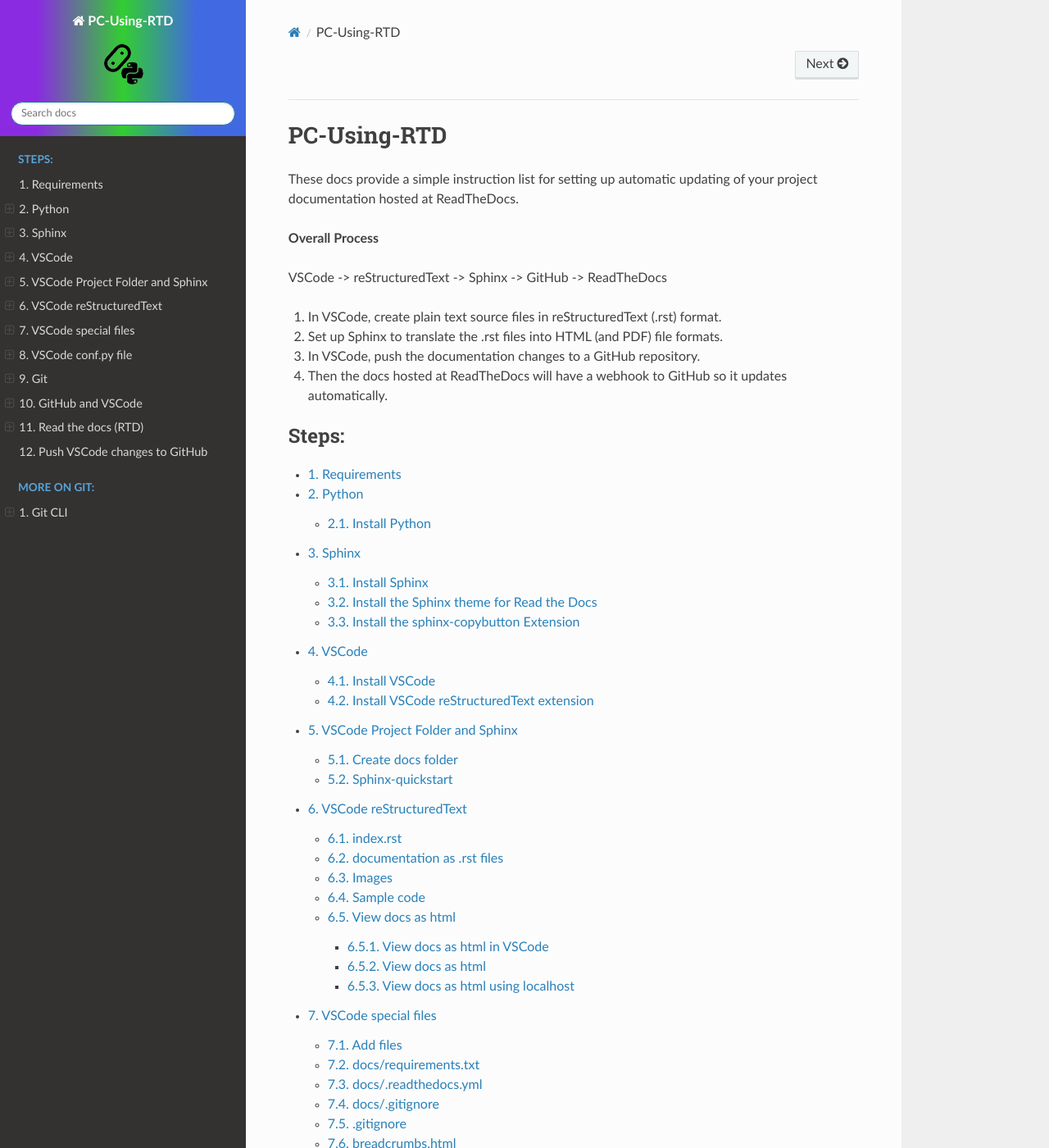
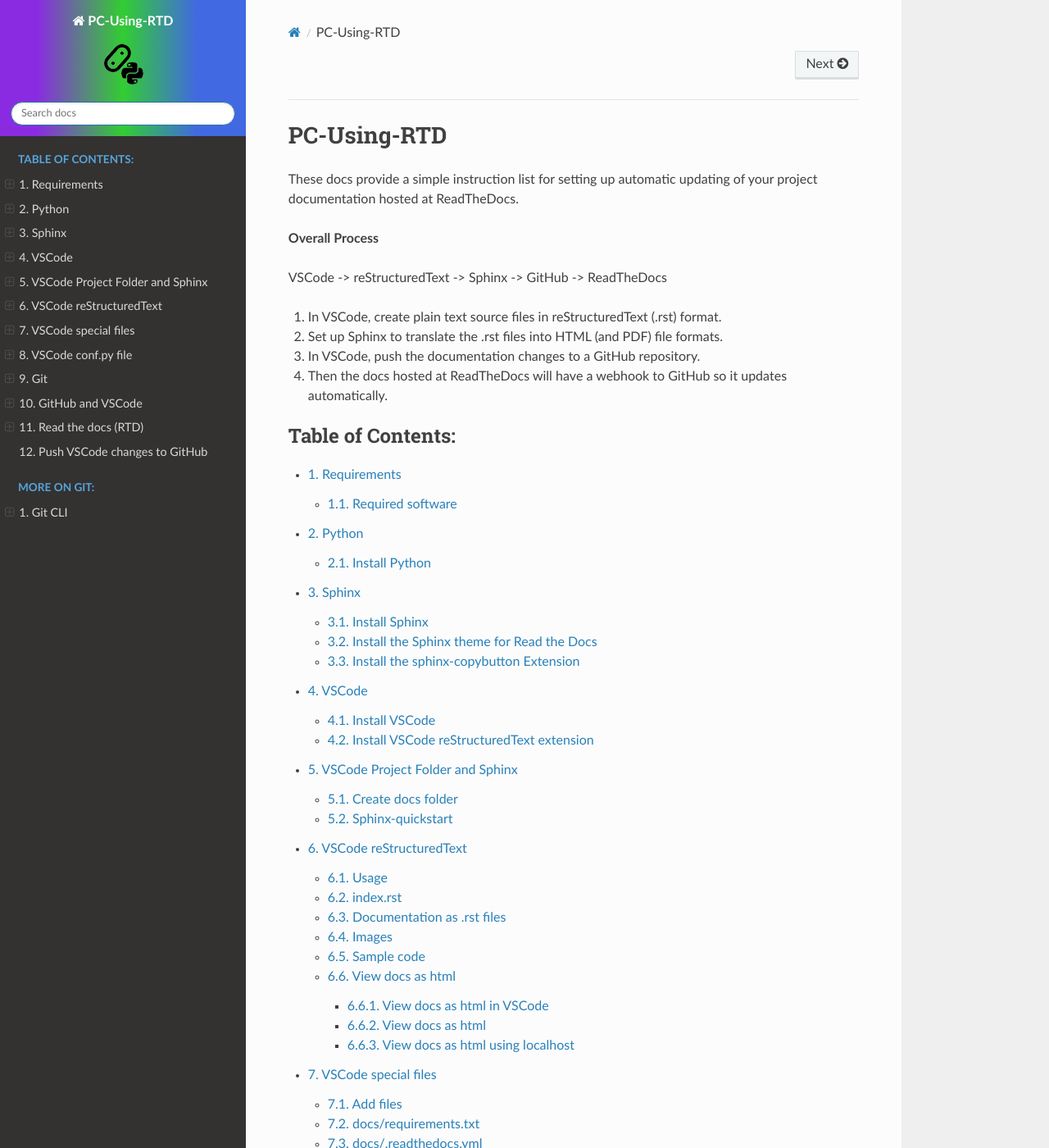
Before and after one commit to gmc-code/PC-Using-RTD, a Sphinx documentation site: the page built from docs/index.rst, in a window 1280 px wide and 1400 px high. Shown: the whole window at 82% size. Built offline with Sphinx 7.4.7 and the Read the Docs theme 2.0.0, drawn with Linux system fonts in a browser that asks for light colours; some of the changed lines change nothing that is shown.

Commit message:
Headings updated

```diff
--- a/docs/conf.py
+++ b/docs/conf.py
@@ -86,9 +86,9 @@
 # see https://sphinxguide.readthedocs.io/en/latest/sphinx_basics/settings.html for latex code
 
 
-latex_engine = 'pdflatex'
+latex_engine = 'xelatex'  # pdflatex'
 latex_elements = {
-    # ADDED BY ME TO TEST
+    # need to use svgcolour names for title and tip border
     'passoptionstopackages': r'\PassOptionsToPackage{svgnames}{xcolor}',
     #
     # The paper size ('letterpaper' or 'a4paper').
@@ -96,8 +96,8 @@
     'papersize': 'a4paper',
     'releasename': " ",
     # Sonny, Lenny, Glenn, Conny, Rejne, Bjarne and Bjornstrup
-    # 'fncychap': '\\usepackage[Lenny]{fncychap}',
-    'fncychap': '\\usepackage{fncychap}',
+    'fncychap': '\\usepackage[Rejne]{fncychap}',
+    # 'fncychap': '\\usepackage{fncychap}',
     'fontpkg': '\\usepackage{amsmath,amsfonts,amssymb,amsthm}',
 
     'figure_align': 'htbp',
@@ -134,41 +134,33 @@
         %%%%\doublespacing
         \singlespacing
 
-        %%%%%%%%%%% attempt to remove chapter v space before it
-        \usepackage{etoolbox} % provides macros for patching macros
-        \makeatletter
-        \patchcmd{\@makechapterhead}{50\p@}{0\p@}{}{}
-        \patchcmd{\@makeschapterhead}{50\p@}{0\p@}{}{}
-        \makeatother
-
         %%%%%%%%%%% datetime
         \usepackage{datetime}
 
         \newdateformat{MonthYearFormat}{%
             \monthname[\THEMONTH], \THEYEAR}
 
+        %%% page
+        \fancyfoot[LO, LE]{\thepage}
 
-        %%% page number
-        \fancyfoot[CO, CE]{\thepage}
-
-        \renewcommand{\headrulewidth}{0.5pt}
-        \renewcommand{\footrulewidth}{0.5pt}
+        %%%\renewcommand{\headrulewidth}{0.3pt}
+        %%%\renewcommand{\footrulewidth}{0.3pt}
 
         \RequirePackage{tocbibind} %%% comment this to remove page number for following
-        \addto\captionsenglish{\renewcommand{\contentsname}{Table of contents}}
+        % \addto\captionsenglish{\renewcommand{\contentsname}{Table of contents}}
         % \addto\captionsenglish{\renewcommand{\chaptername}{Chapter}}
 
 
         %%reduce spacing for itemize
-        \usepackage{enumitem}
-        \setlist{nosep}
+        % \usepackage{enumitem}
+        % \setlist{nosep}
 
-        %%%%%%%%%%% Quote Styles at the top of chapter
-        \usepackage{epigraph}
-        \setlength{\epigraphwidth}{0.8\columnwidth}
-        \newcommand{\chapterquote}[2]{\epigraphhead[60]{\epigraph{\textit{#1}}{\textbf {\textit{--#2}}}}}
+        %%%%%%%%%%% Quote Styles at the top of chapter  use by reST directive: .. epigraph::
+        %  \usepackage{epigraph}
+        % \setlength{\epigraphwidth}{0.8\columnwidth}
+        % \newcommand{\chapterquote}[2]{\epigraphhead[60]{\epigraph{\textit{#1}}{\textbf {\textit{--#2}}}}}
         %%%%%%%%%%% Quote for all places except Chapter
-        \newcommand{\sectionquote}[2]{{\quote{\textit{``#1''}}{\textbf {\textit{--#2}}}}}
+        % \newcommand{\sectionquote}[2]{{\quote{\textit{``#1''}}{\textbf {\textit{--#2}}}}}
     ''',
 
 
@@ -184,7 +176,7 @@
             \vspace{0mm}
             \begin{figure}[!h]
                 \centering
-                \includegraphics[scale=0.3]{logo.png}
+                \includegraphics[scale=1.0]{logo.png}
             \end{figure}
 
             \vspace{0mm}
--- a/docs/index.rst
+++ b/docs/index.rst
@@ -19,7 +19,7 @@
 
 .. toctree::
    :maxdepth: 3
-   :caption: Steps:
+   :caption: Table of Contents:
    :numbered:
 
    setup/Requirements.rst
--- a/docs/setup/Requirements.rst
+++ b/docs/setup/Requirements.rst
@@ -1,5 +1,9 @@
 ==============================
 Requirements
+==============================
+
+
+Required software
 ==============================
 
 .. rst-class:: bignums
--- a/docs/setup/VSCode reStructuredText.rst
+++ b/docs/setup/VSCode reStructuredText.rst
@@ -4,6 +4,8 @@
 VSCode reStructuredText
 ==============================
 
+Usage
+==============================
 * Make your doc files in VSCode using reStructuredText .rst files.
 * Use reStructuredText formatting syntax in your docs files.
 * Some important details are specified below.
@@ -18,7 +20,7 @@
 .. tip::
    index.rst should at least contain the table of contents ``.. toctree::`` directive.
 
-documentation as .rst files
+Documentation as .rst files
 ==============================
 * Make your doc files in VSCode using reStructuredText .rst files.
 
```
Also changed, not shown: docs/setup/Git CLI.rst (+9 -1 lines).
